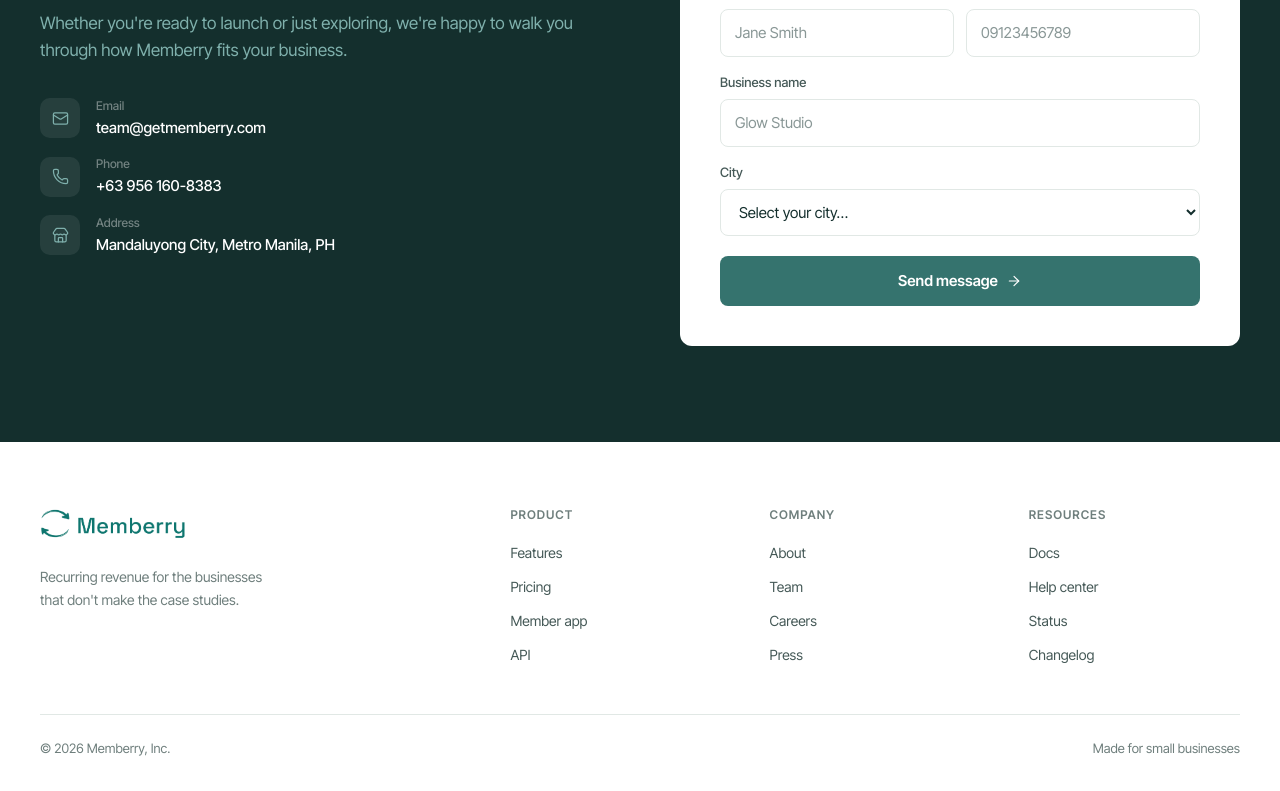
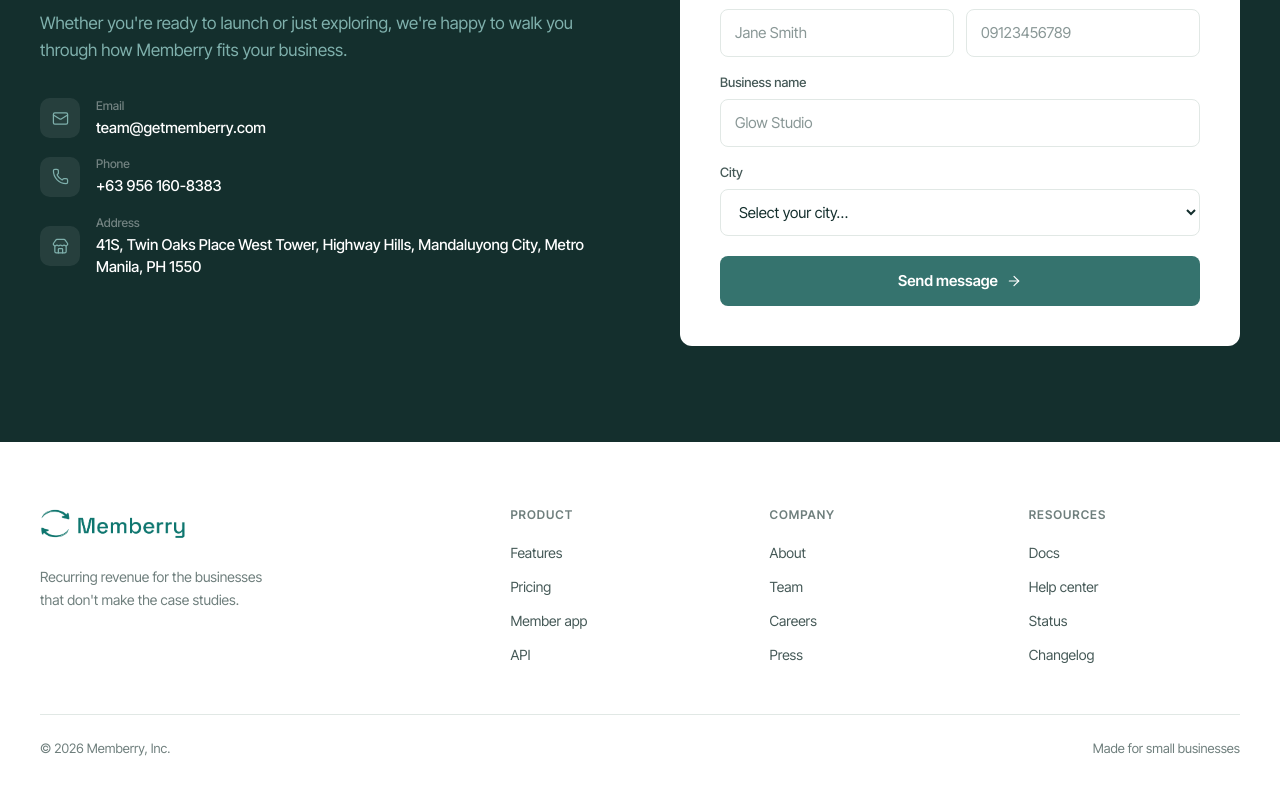
Before and after one commit to ThrivePointTech/memberry-subscriber, a Next.js app: page / in a window 1280 px wide. Shown: the part 8223-9014 px from the top of the page. Built offline with nearby package versions, Linux system fonts and the light colour scheme.

Commit message:
feat: add full address (#1)
Co-authored-by: Micah Andrew Bule <micah.bule@gmail.com>

```diff
--- a/src/components/CtaSection.tsx
+++ b/src/components/CtaSection.tsx
@@ -85,7 +85,8 @@
     {
       icon: "store" as const,
       label: "Address",
-      value: "Mandaluyong City, Metro Manila, PH",
+      value:
+        "41S, Twin Oaks Place West Tower, Highway Hills, Mandaluyong City, Metro Manila, PH 1550",
       href: "#",
     },
   ];
```
